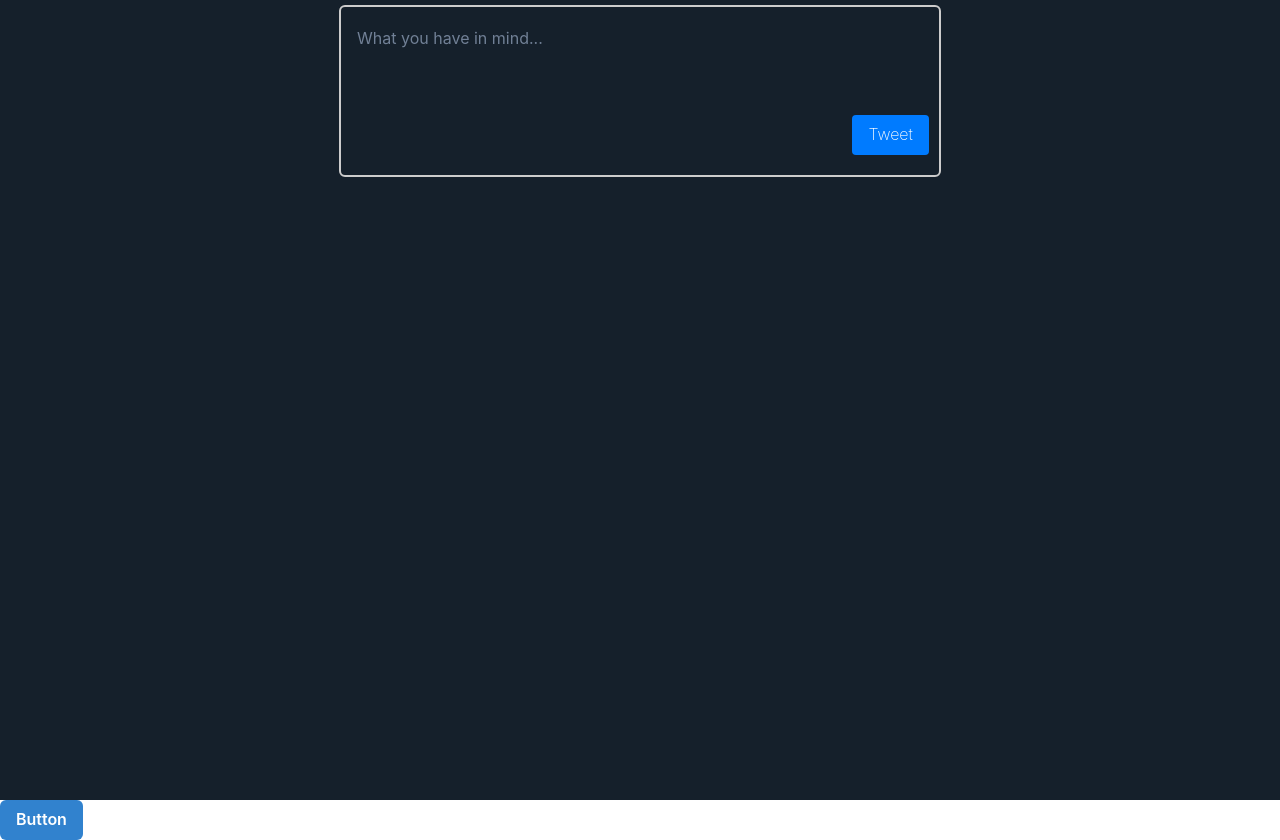
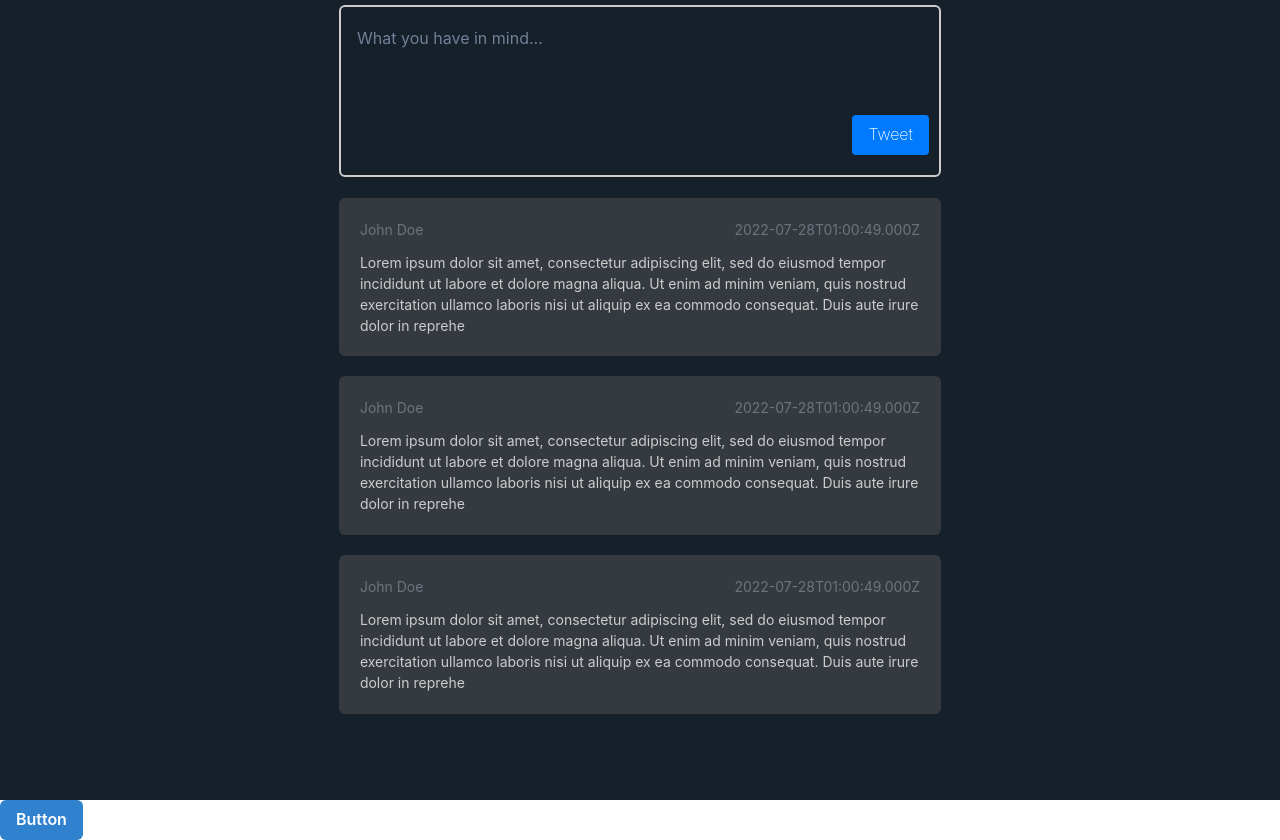
Before and after one commit to marco-luciano/microblogging-project, a React (Create React App) app: page / in a window 1280 px wide. Built offline with nearby package versions, Linux system fonts and the light colour scheme.

Commit message:
Tweet component view, mock data

```diff
--- a/package.json
+++ b/package.json
@@ -9,7 +9,9 @@
     "@testing-library/jest-dom": "^5.16.4",
     "@testing-library/react": "^13.3.0",
     "@testing-library/user-event": "^13.5.0",
+    "date-fns": "^2.29.1",
     "framer-motion": "^6.5.1",
+    "nanoid": "^4.0.0",
     "react": "^18.2.0",
     "react-dom": "^18.2.0",
     "react-scripts": "5.0.1",
--- a/src/_variables.sass
+++ b/src/_variables.sass
@@ -1,3 +1,7 @@
+
+/* Globar color palette*/
 $primaryColor : #15202B
 $secondaryColor : #CCCCCC
 $btnTweetColor : #007BFF
+$tweetColor : #343A40
+$tweetUserColor : #6C757D
--- /dev/null
+++ b/src/components/Tweet/Tweet.jsx
@@ -0,0 +1,17 @@
+import React from 'react';
+import { Box, Flex, propNames } from '@chakra-ui/react';
+import './Tweet.sass';
+
+const Tweet = (props) => {
+  return <div className="Tweet">
+    <Flex direction="column" gap={3}>
+      <Flex justifyContent="space-between" className="tweet__header">
+        <Box className="tweet__user">{props.user}</Box>
+        <Box className="tweet__date"> {props.date}</Box>
+      </Flex>
+      <Box className="tweet__text"> {props.text} </Box>
+    </Flex>
+  </div>;
+}
+
+export default Tweet;
--- /dev/null
+++ b/src/components/Tweet/Tweet.sass
@@ -0,0 +1,18 @@
+@use 'src/variables' as *
+
+.Tweet
+    color: $secondaryColor
+    background-color: $tweetColor
+    width: 100%
+    border-radius: 6px
+    padding: 1.3rem
+
+.tweet__header
+    font-size: 14px
+    color : $tweetUserColor
+
+.tweet__header > *
+    overflow-x: hidden
+
+.tweet__text
+    font-size: 14px
--- a/src/components/Tweet/tweet/tweet.jsx
+++ /dev/null
@@ -1,6 +0,0 @@
-import React from 'react';
-
-const Tweet = () =>
-  <div className="tweet" />
-
-export default Tweet;
--- a/src/components/Tweet/tweet/tweet.scss
+++ /dev/null
@@ -1 +0,0 @@
-.tweet {}
--- a/src/components/TweetList/TweetList.jsx
+++ b/src/components/TweetList/TweetList.jsx
@@ -1,8 +1,38 @@
+import { VStack } from "@chakra-ui/react";
+import Tweet from "../Tweet/Tweet";
+import { nanoid } from "nanoid";
+import { formatRFC3339 } from 'date-fns';
+import './TweetList.sass';
 
 const TweetList = () => {
-   return (
-       <div className="TweetList">
-       </div>
-   );
+
+    const date = formatRFC3339(new Date(), { fractionDigits: 3 });
+
+    const tweets = [
+        {
+            user: "John Doe",
+            text: "Lorem ipsum dolor sit amet, consectetur adipiscing elit, sed do eiusmod tempor incididunt ut labore et dolore magna aliqua. Ut enim ad minim veniam, quis nostrud exercitation ullamco laboris nisi ut aliquip ex ea commodo consequat. Duis aute irure dolor in reprehe",
+            date: date
+        },
+        {
+            user: "John Doe",
+            text: "Lorem ipsum dolor sit amet, consectetur adipiscing elit, sed do eiusmod tempor incididunt ut labore et dolore magna aliqua. Ut enim ad minim veniam, quis nostrud exercitation ullamco laboris nisi ut aliquip ex ea commodo consequat. Duis aute irure dolor in reprehe",
+            date: date
+        },
+        {
+            user: "John Doe",
+            text: "Lorem ipsum dolor sit amet, consectetur adipiscing elit, sed do eiusmod tempor incididunt ut labore et dolore magna aliqua. Ut enim ad minim veniam, quis nostrud exercitation ullamco laboris nisi ut aliquip ex ea commodo consequat. Duis aute irure dolor in reprehe",
+            date: date
+        },
+    ];
+    return (
+        <div className="TweetList">
+            <VStack spacing={5}>
+                {tweets.map((tweet) => {
+                    return <Tweet key={nanoid()} user={tweet.user} text={tweet.text} date={tweet.date} />
+                })}
+            </VStack>
+        </div>
+    );
 }
 export default TweetList;
--- a/src/components/TweetList/TweetList.sass
+++ b/src/components/TweetList/TweetList.sass
@@ -1 +1,3 @@
 .TweetList
+    width: 100%
+    margin-top: 1.3rem
```
Also changed, not shown: 2 other files (tests, documents, lock files or other folders).
